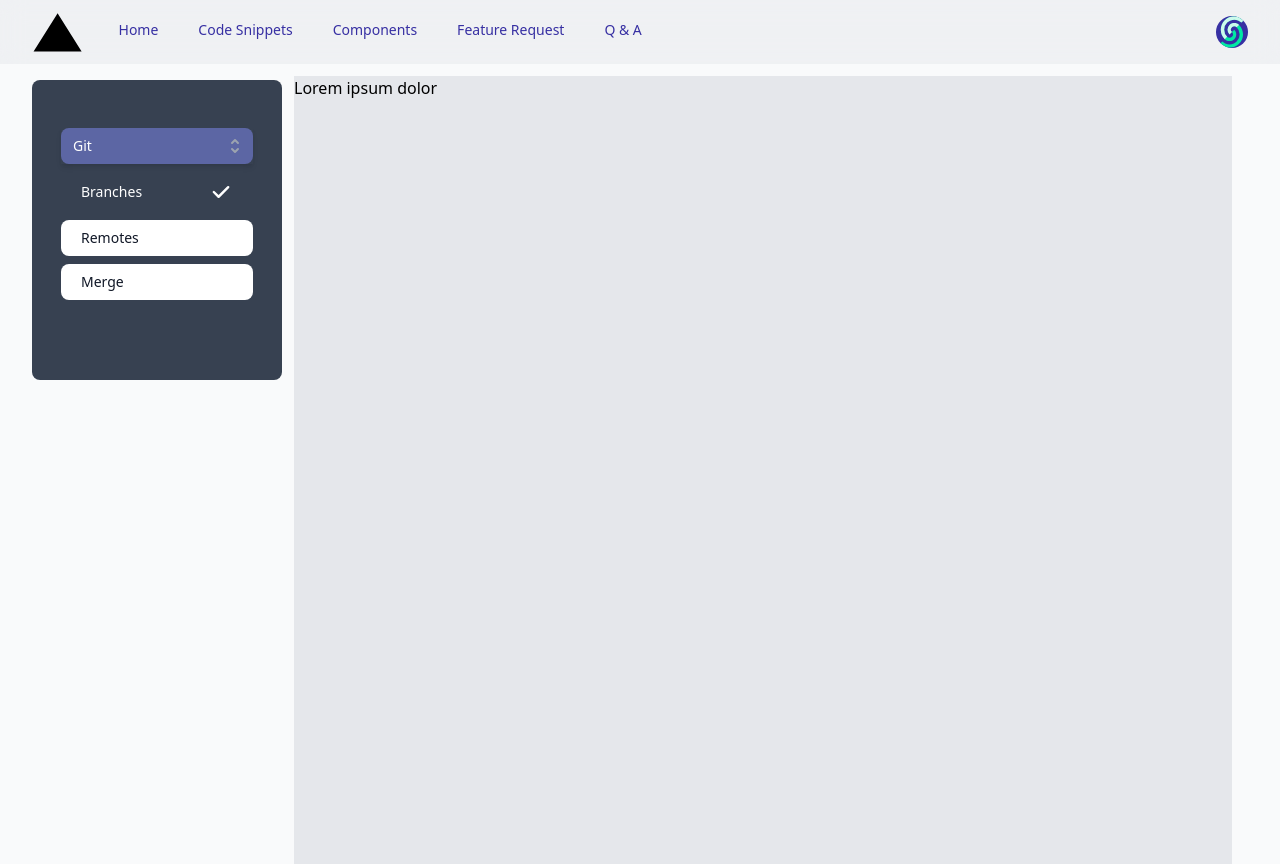
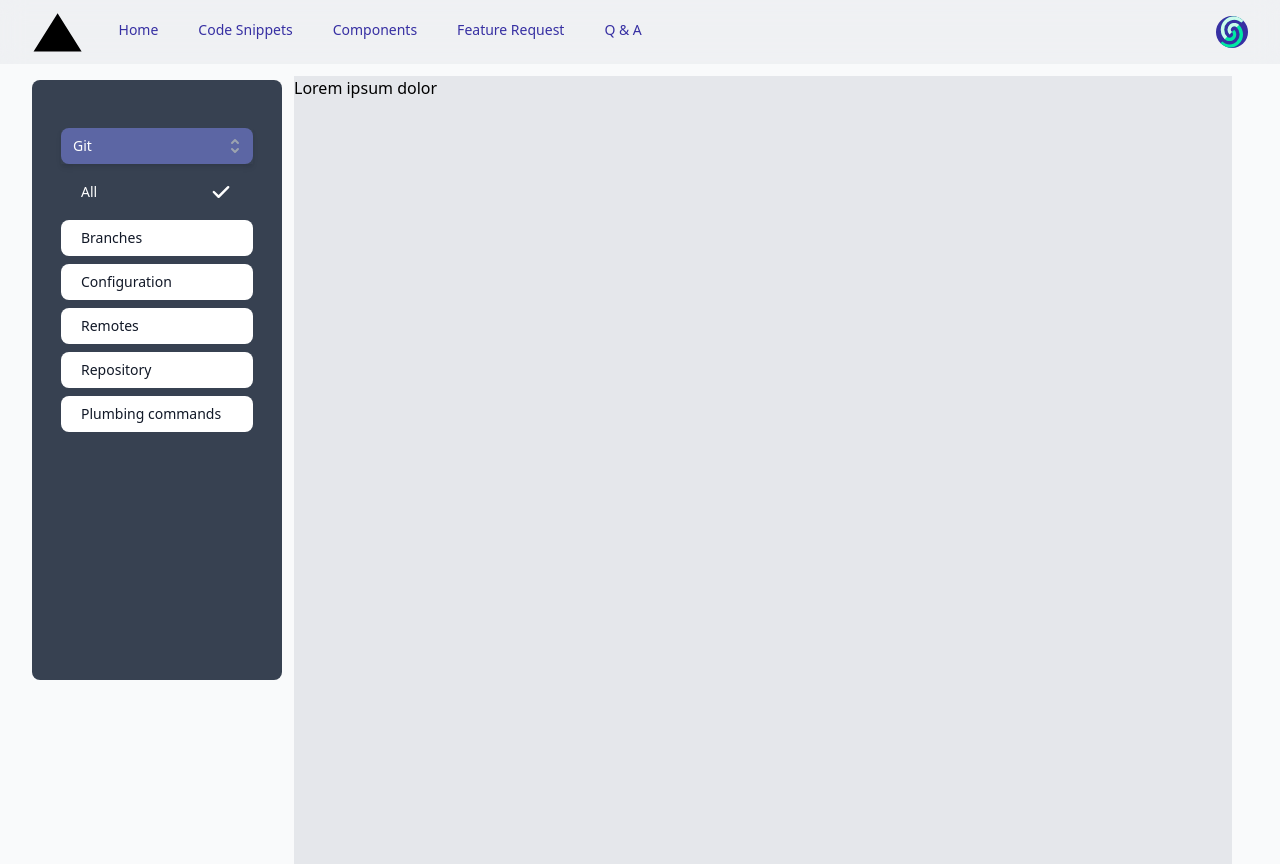
Before and after one commit to vasantakmr/snippets, a Next.js app: page /components in a window 1280 px wide. Built offline with nearby package versions, Linux system fonts and the light colour scheme.

Commit message:
updated sidenav contents

```diff
--- a/components/ListBox.js
+++ b/components/ListBox.js
@@ -6,49 +6,77 @@ const people = [
     {
         name: 'Git',
         values: [
+            { name: 'All' },
             { name: 'Branches' },
+            { name: 'Configuration' },
             { name: 'Remotes' },
-            { name: 'Merge' },
+            { name: 'Repository' },
+            { name: 'Plumbing commands' },
         ],
     },
     {
         name: 'Redis',
         values: [
+            { name: 'All' },
+            { name: 'Keys & Expiration' },
+            { name: 'Hashes' },
+            { name: 'Lists' },
             { name: 'Sets' },
             { name: 'Sorted Sets' },
-            { name: 'Maps' },
+            { name: 'Transactions' },
+            { name: 'Bitfields' },
+            { name: 'Streams' },
+            { name: 'Producer' },
+            { name: 'Consumer' },
         ],
     },
     {
         name: 'Docker',
         values: [
-            { name: 'Sets' },
-            { name: 'Sorted Sets' },
-            { name: 'Maps' },
+            { name: 'All' },
+            { name: 'Containers' },
+            { name: 'Images' },
+            { name: 'Docker Hub' },
+            { name: 'Volumes' },
+            { name: 'Networking' },
+            { name: 'Docker Compose' },
         ],
     },
     {
         name: 'Kubernetes',
         values: [
-            { name: 'Sets' },
-            { name: 'Sorted Sets' },
-            { name: 'Maps' },
+            { name: 'All' },
+            { name: 'Objects' },
+            { name: 'Services' },
+            { name: 'Data & Volumes' },
+            { name: 'Images' },
+            { name: 'Deployment' },
         ],
     },
     {
         name: 'MongoDB',
         values: [
-            { name: 'Sets' },
-            { name: 'Sorted Sets' },
-            { name: 'Maps' },
+            { name: 'All' },
+            { name: 'Mongod' },
+            { name: 'Data Import, Export' },
+            { name: 'CRUD Operations' },
+            { name: 'Indexing' },
+            { name: 'Aggregation' },
+            { name: 'Replication' },
+            { name: 'Sharding' },
         ],
     },
     {
         name: 'Tensorflow.js',
         values: [
-            { name: 'Sets' },
-            { name: 'Sorted Sets' },
-            { name: 'Maps' },
+            { name: 'All' },
+            { name: 'Tensors' },
+            { name: 'Operations' },
+            { name: 'Regression' },
+            { name: 'Classification' },
+            { name: 'CNN' },
+            { name: 'Transfer Learning' },
+            { name: 'NLP Fundamentals' },
         ],
     },
 ]
--- a/styles/globals.css
+++ b/styles/globals.css
@@ -58,7 +58,7 @@ input {
   position: sticky;
   top: 80px;
   height: 0;
-  min-height: 300px;
+  min-height: 600px;
 }
 
 
```
